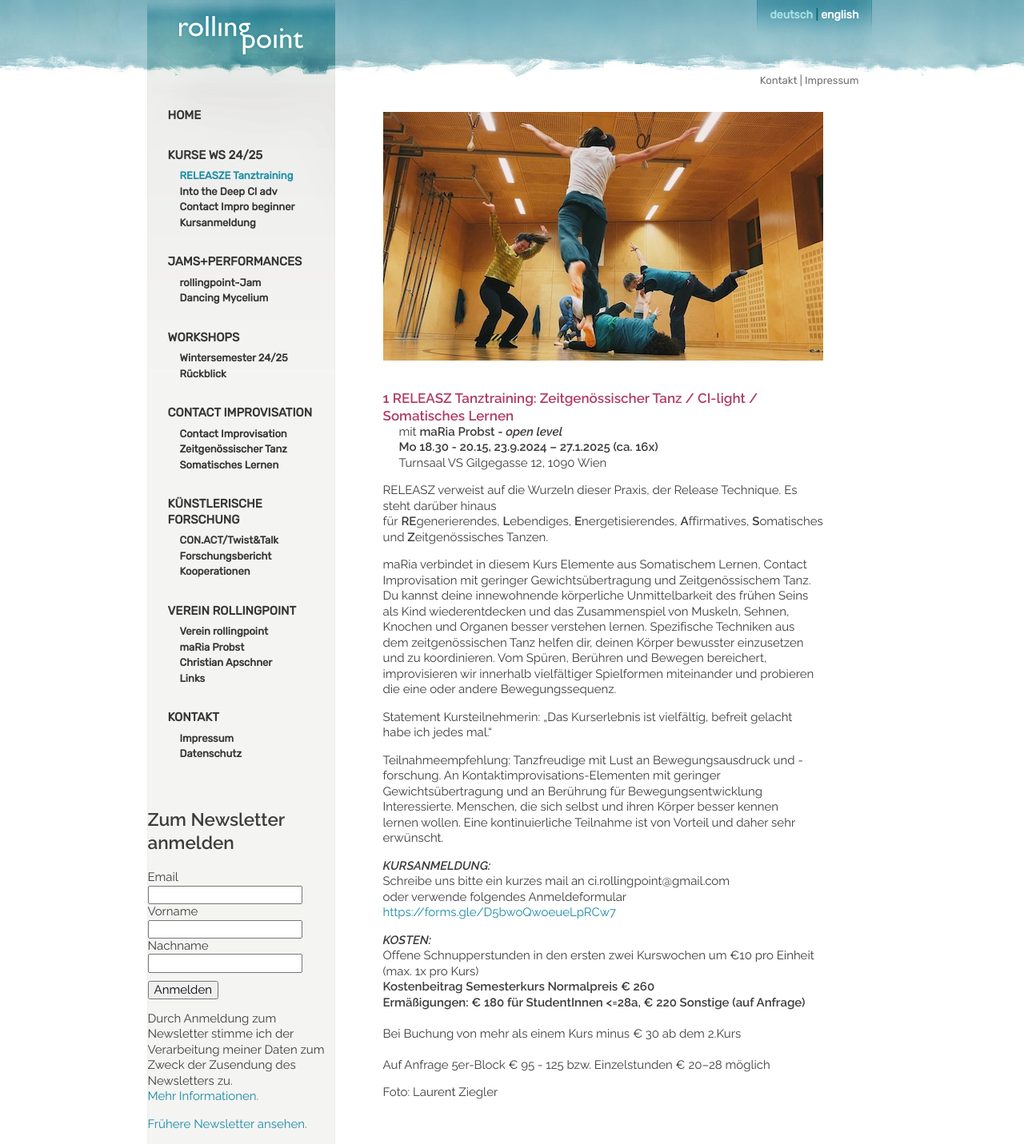
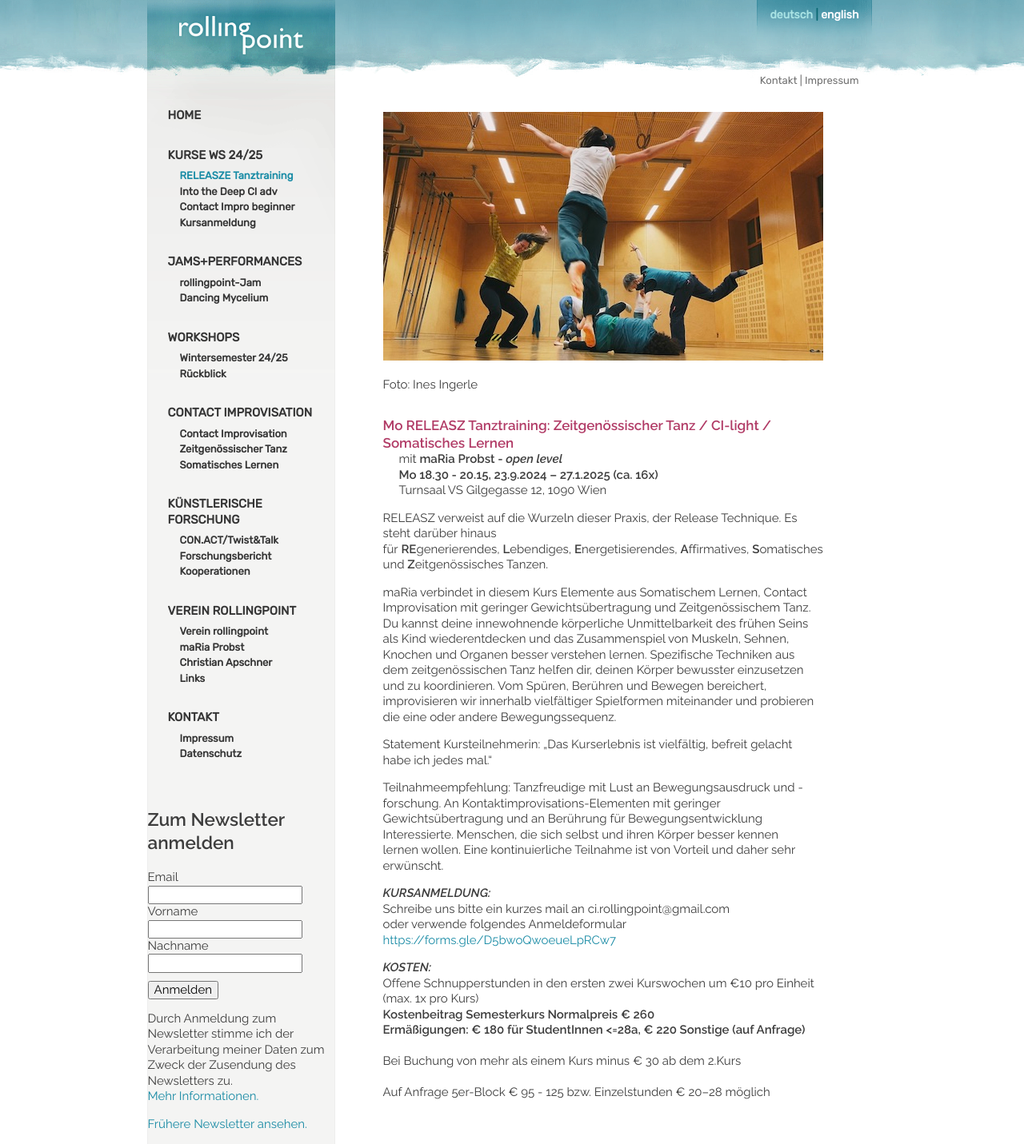
Before and after one commit to manulari/rollingpointat, a Jekyll site: the page built from _pages_de/releasze.md, in a window 1280 px wide. Shown: the whole page at 80% size. Built offline with Jekyll 4.4.1, drawn with Linux system fonts in a browser that asks for light colours; comment, search, counter and statistics services are not loaded.

Commit message:
Update page (de) “releasze”

```diff
--- a/_pages_de/releasze.md
+++ b/_pages_de/releasze.md
@@ -5,7 +5,9 @@ language: de
 ---
 ![](/assets/uploads/image00008.jpeg)
 
-#### 1 RELEASZ Tanztraining: Zeitgenössischer Tanz / CI-light / Somatisches Lernen
+Foto: Ines Ingerle
+
+#### Mo RELEASZ Tanztraining: Zeitgenössischer Tanz / CI-light / Somatisches Lernen
 
 mit **maRia Probst - *open level***\
 **Mo 18.30 - 20.15, 23.9.2024 – 27.1.2025 (ca. 16x)**\
@@ -32,5 +34,3 @@ Offene Schnupperstunden in den ersten zwei Kurswochen um €10 pro Einheit (max.
 Bei Buchung von mehr als einem Kurs minus € 30 ab dem 2.Kurs\
 \
 Auf Anfrage 5﻿er-Block € 95 - 125 bzw. Einzelstunden € 20–28 möglich
-
-Foto: Laurent Ziegler
```
